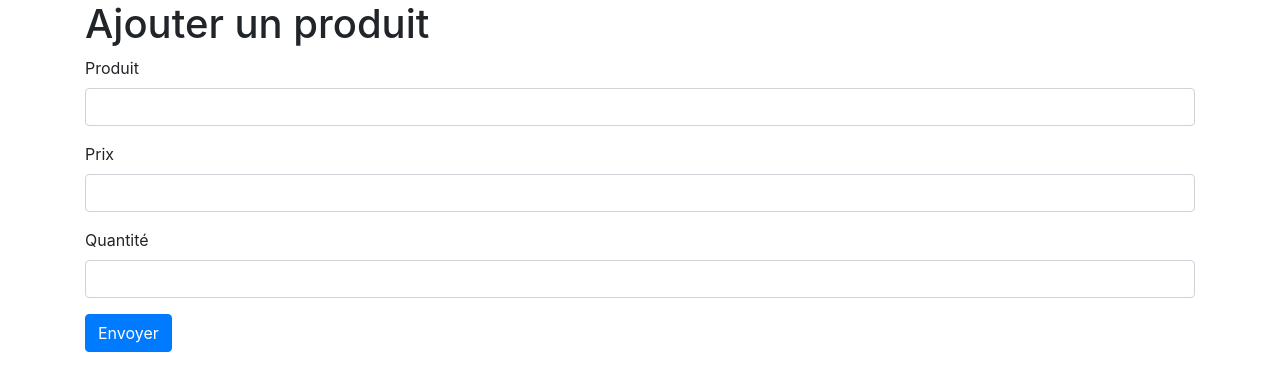
After one commit to camara92/PHP-Evaluation_CAMARA, a PHP site: page /add.php in a window 1280 px wide. The commit adds this page. Shown: the top 391 px of the page. Run offline with PHP 8.4, Linux system fonts and the light colour scheme.

Commit message:
page add ou ajouter

```diff
--- /dev/null
+++ b/add.php
@@ -0,0 +1,85 @@
+<?php
+// On démarre une session
+session_start();
+
+if ($_POST) {
+    if (
+        isset($_POST['produit']) && !empty($_POST['produit'])
+        && isset($_POST['prix']) && !empty($_POST['prix'])
+        && isset($_POST['nombre']) && !empty($_POST['nombre'])
+    ) {
+        // On inclut la connexion à la base
+        require_once('connec.php');
+
+        // On nettoie les données envoyées
+        $produit = strip_tags($_POST['produit']);
+        $prix = strip_tags($_POST['prix']);
+        $nombre = strip_tags($_POST['nombre']);
+
+        $sql = 'INSERT INTO `liste` (`produit`, `prix`, `nombre`) VALUES (:produit, :prix, :nombre);';
+
+        $query = $db->prepare($sql);
+
+        $query->bindValue(':produit', $produit, PDO::PARAM_STR);
+        $query->bindValue(':prix', $prix, PDO::PARAM_STR);
+        $query->bindValue(':nombre', $nombre, PDO::PARAM_INT);
+        //PARAM_INT car nombre
+        $query->execute();
+//message confimation d'un ajout de produit
+        $_SESSION['message'] = "Produit ajouté";
+        require_once('close.php');
+
+        header('Location: index.php');
+    } else {
+        $_SESSION['erreur'] = "Le formulaire est incomplet";
+    }
+}
+
+?>
+<!DOCTYPE html>
+<html lang="fr">
+
+<head>
+    <meta charset="UTF-8">
+    <meta name="viewport" content="width=device-width, initial-scale=1.0">
+    <title>Ajouter un produit</title>
+
+    <link rel="stylesheet" href="https://stackpath.bootstrapcdn.com/bootstrap/4.4.1/css/bootstrap.min.css" integrity="sha384-Vkoo8x4CGsO3+Hhxv8T/Q5PaXtkKtu6ug5TOeNV6gBiFeWPGFN9MuhOf23Q9Ifjh" crossorigin="anonymous">
+</head>
+
+<body>
+    <main class="container">
+        <div class="row">
+            <section class="col-12">
+                <?php
+                if (!empty($_SESSION['erreur'])) {
+                    echo '<div class="alert alert-danger" role="alert">
+                                ' . $_SESSION['erreur'] . '
+                            </div>';
+                    $_SESSION['erreur'] = "";
+                }
+                ?>
+                <h1>Ajouter un produit</h1>
+                <form method="post">
+                    <div class="form-group">
+                        <label for="produit">Produit</label>
+                        <input type="text" id="produit" name="produit" class="form-control">
+                    </div>
+                    <div class="form-group">
+                        <label for="prix">Prix</label>
+                        <input type="text" id="prix" name="prix" class="form-control">
+
+                    </div>
+                    <div class="form-group">
+                        <label for="nombre">Quantité</label>
+                        <input type="number" id="nombre" name="nombre" class="form-control">
+                    </div>
+
+                    <button class="btn btn-primary">Envoyer</button>
+                </form>
+            </section>
+        </div>
+    </main>
+</body>
+
+</html>
--- a/index.php
+++ b/index.php
@@ -15,10 +15,10 @@ $query->execute();
 // On stocke le résultat dans un tableau associatif
 $results = $query->fetchAll(PDO::FETCH_ASSOC);
 
-require_once('close.php');
+//require_once('close.php');
 
 ?>
-<?php require_once "partials/header.php" ?>
+<!-- <?php require_once "partials/header.php" ?> -->
 <!DOCTYPE html>
 <html lang="en">
 
```
Also changed, not shown: connec.php (added, +13 -0 lines).
